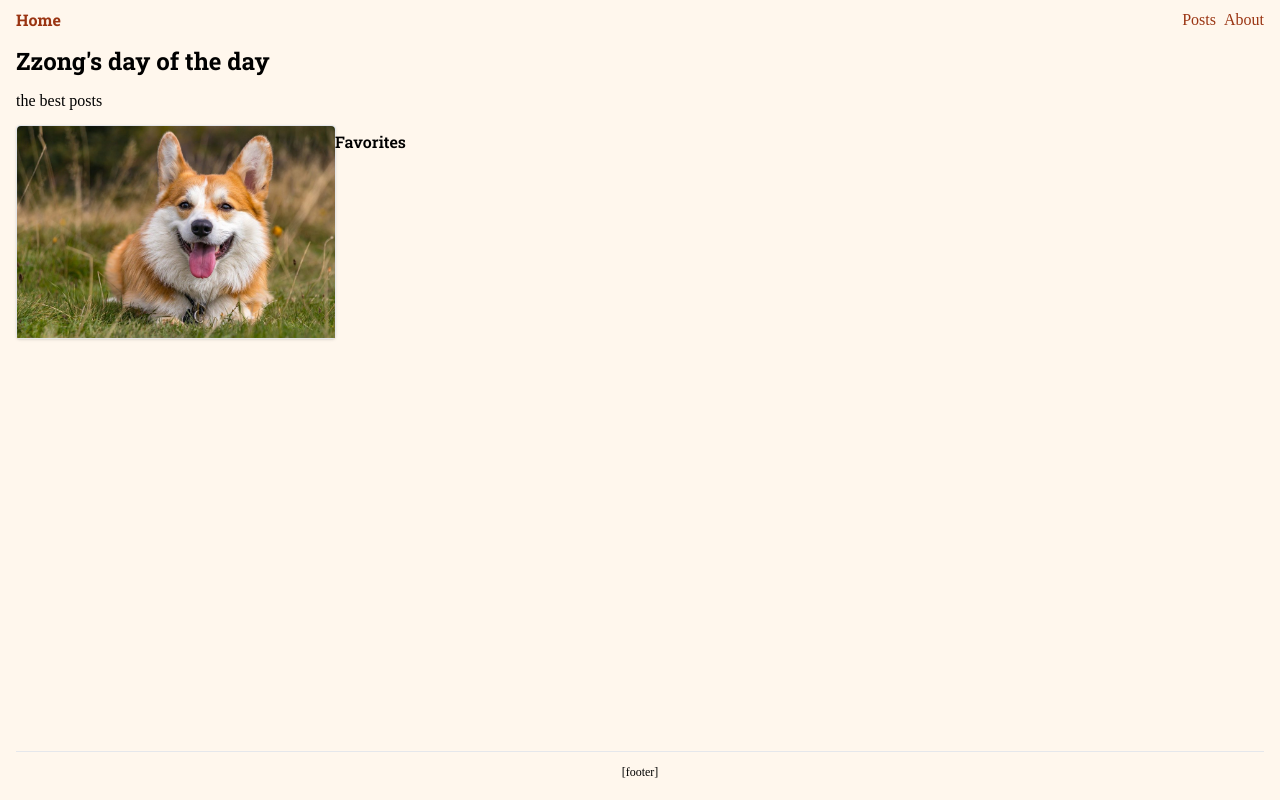
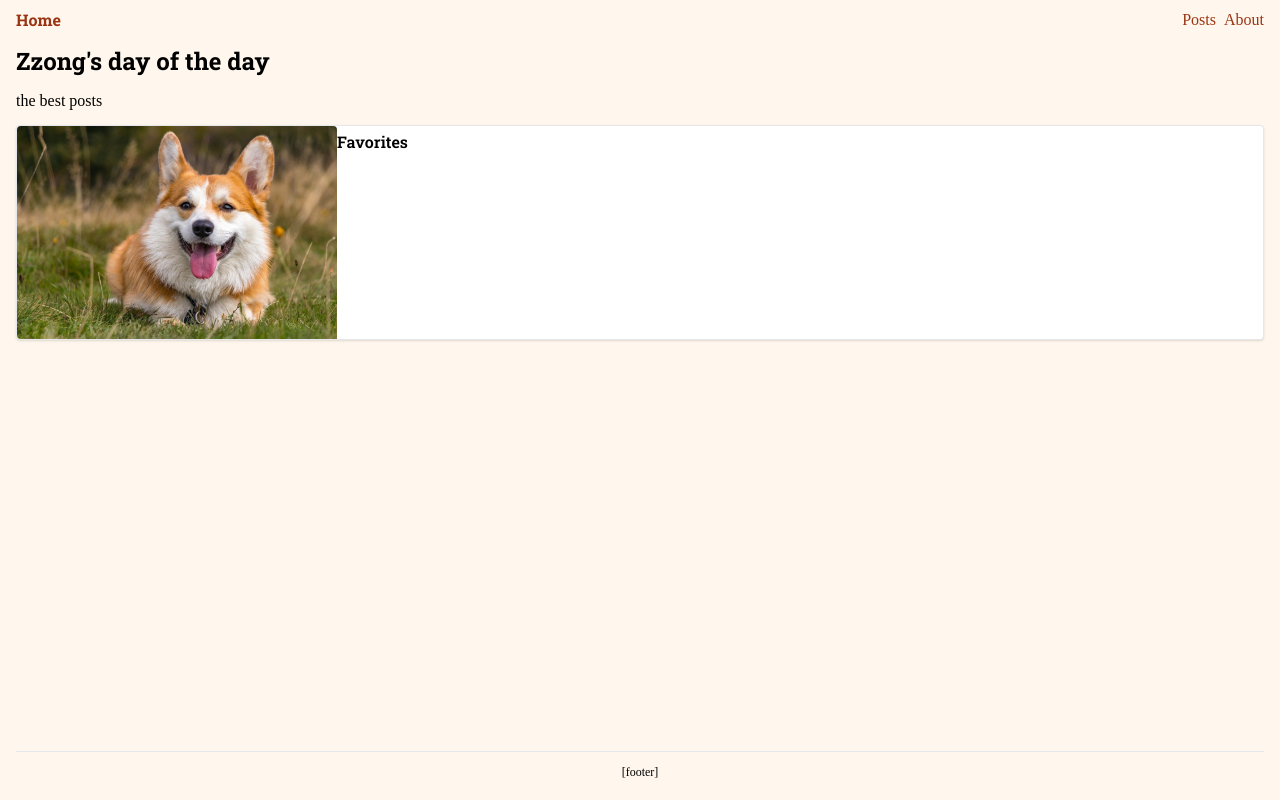
Before and after one commit to pouryourlove/next.js-project, a Next.js app: page / in a window 1280 px wide. Built offline with nearby package versions, Linux system fonts and the light colour scheme.

Commit message:
data from markdown file

```diff
--- a/app/page.jsx
+++ b/app/page.jsx
@@ -8,14 +8,16 @@ export default function HomePage() {
     <>
       <Heading>Zzong's day of the day</Heading>
       <p className="pb-3">the best posts</p>
-     <div className="bg-white border rounded shadow w-80 hover:shadow-xl">
-          <Link href="./posts/favorites" className="flex">
+     <div className="bg-white border rounded shadow w-80 hover:shadow-xl sm:w-full">
+          <Link href="./posts/favorites" className="flex flex-col sm:flex-row ">
             <img
               src="/images/doggie2.jpg"
               alt=""
               width="320"
               height="180"
-              className="rounded-t"
+              className="rounded-t  sm: rounded-l
+              sm: rounded-r-none"
+
             />
 
             <h2 className="py-1 text-center font-semibold font-roboto_slab">Favorites</h2>
--- a/app/posts/appearance/page.jsx
+++ b/app/posts/appearance/page.jsx
@@ -1,6 +1,9 @@
 import Heading from "@/components/Heading";
+import {readFile} from 'node:fs/promises'
 
-export default function Appearance() {
+export default async function Appearance() {
+  const text = await readFile('./content/posts/appearance.md','utf8')
+
   return (
     <>
       <Heading>Her appearance</Heading>
@@ -11,7 +14,7 @@ export default function Appearance() {
         height="360"
         className="mb-2 rounded"
       />
-      <p>Here we'll talk about what she looks like</p>
+      <p>{text}</p>
     </>
   );
 }
--- a/package.json
+++ b/package.json
@@ -5,7 +5,8 @@
     "dev": "next dev"
   },
   "dependencies": {
-    "next": "latest",
+    "add": "^2.0.6",
+    "next": "^13.5.6",
     "react": "^18.2.0",
     "react-dom": "^18.2.0"
   },
```
Also changed, not shown: content/posts/appearance.md (added, +2 -0 lines), 1 other file (tests, documents, lock files or other folders).
